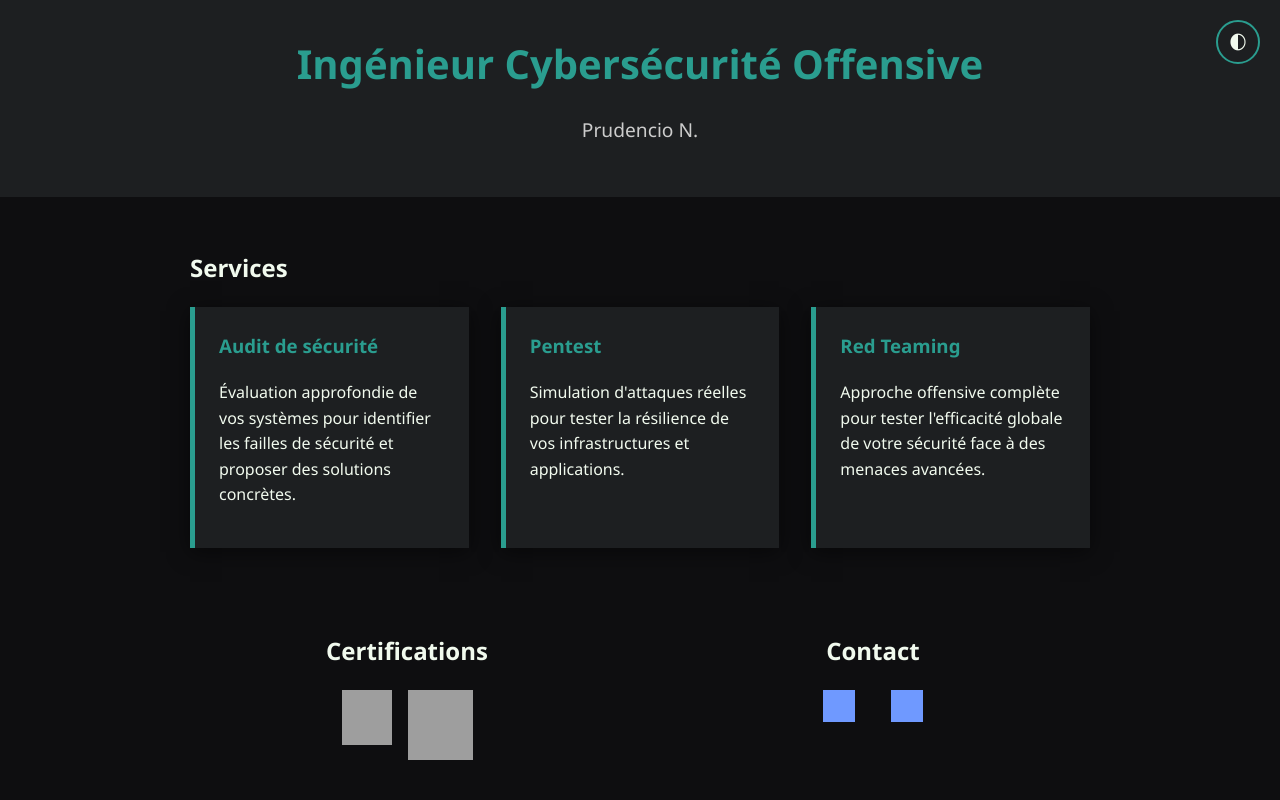
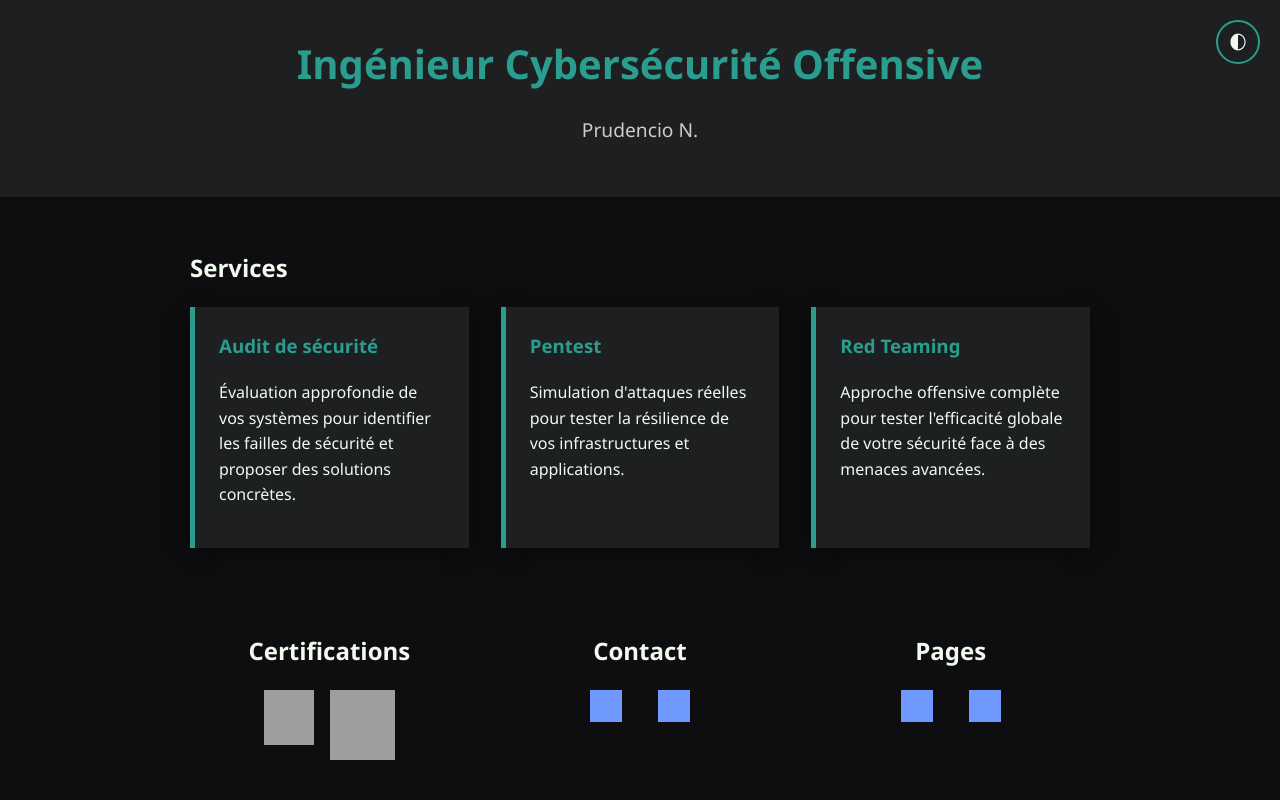
Before and after one commit to cyberpoul/cyberpoul.github.io, a plain HTML site: page index.html in a window 1280 px wide. Drawn offline with Linux system fonts and the light colour scheme; grey boxes are pictures that could not be loaded.

Commit message:
Update index.html

```diff
--- a/index.html
+++ b/index.html
@@ -197,10 +197,10 @@
     </section>
 
 <section>
-  <div style="display: flex; flex-wrap: wrap; justify-content: center; gap: 2rem;">
+  <div style="display: grid; grid-template-columns: repeat(3, 1fr); gap: 2rem; align-items: start; text-align: center;">
 
-    <!-- Bloc Certifications -->
-    <div style="flex: 1 1 300px; text-align: center;">
+    <!-- Certifications -->
+    <div>
       <h2>Certifications</h2>
       <div style="display: flex; gap: 1rem; flex-wrap: wrap; justify-content: center;">
         <a href="https://www.credential.net/8f4d1d05-8d3d-458c-a5fa-160b633c896f#gs.envbmd" target="_blank">
@@ -212,8 +212,8 @@
       </div>
     </div>
 
-    <!-- Bloc Contact -->
-    <div style="flex: 1 1 300px; text-align: center;">
+    <!-- Contact -->
+    <div>
       <h2>Contact</h2>
       <div class="social-links" style="justify-content: center;">
         <a href="https://www.linkedin.com/in/prudencioo/" target="_blank">
@@ -225,8 +225,8 @@
       </div>
     </div>
 
-    <!-- Bloc Pages -->
-    <div style="flex: 1 1 300px; text-align: center;">
+    <!-- Pages -->
+    <div>
       <h2>Pages</h2>
       <div class="social-links" style="justify-content: center;">
         <a href="https://github.com/cyberpoul" target="_blank">
@@ -240,6 +240,7 @@
 
   </div>
 </section>
+
 
 
   </main>
```
